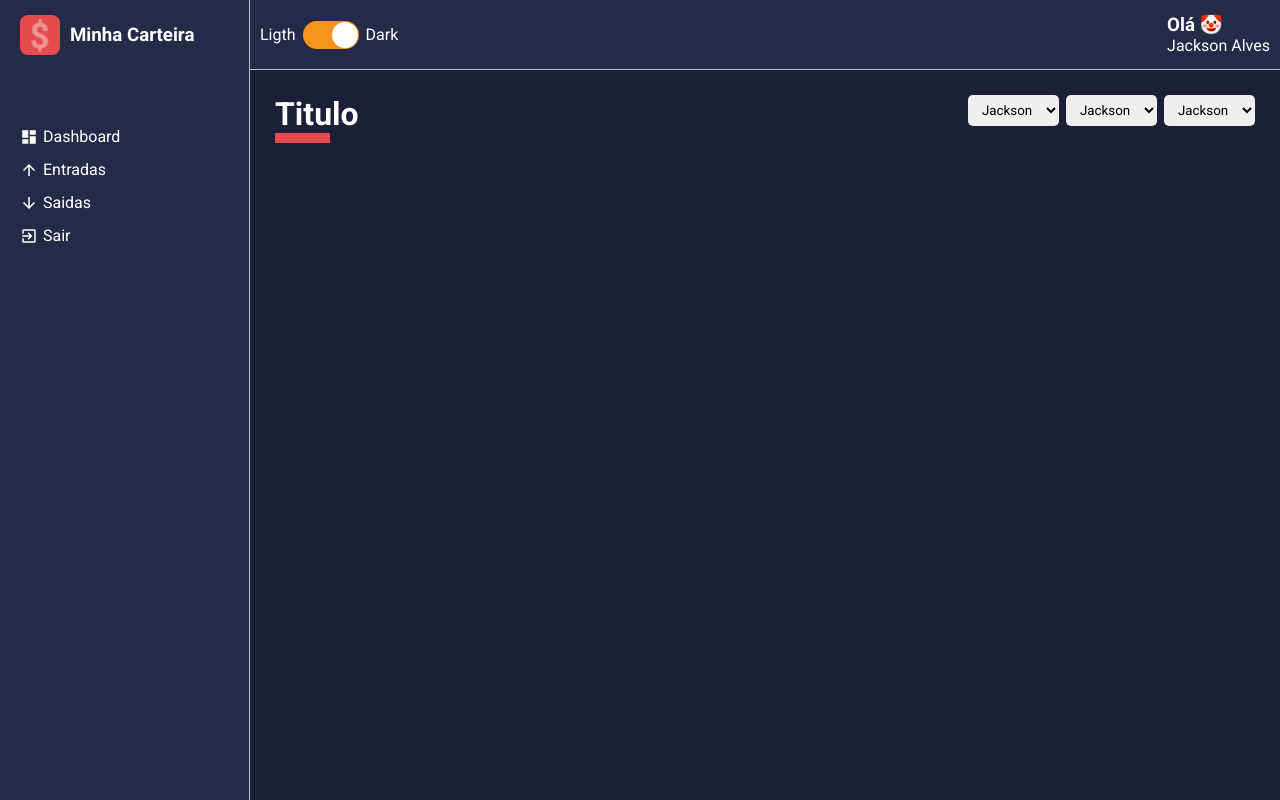
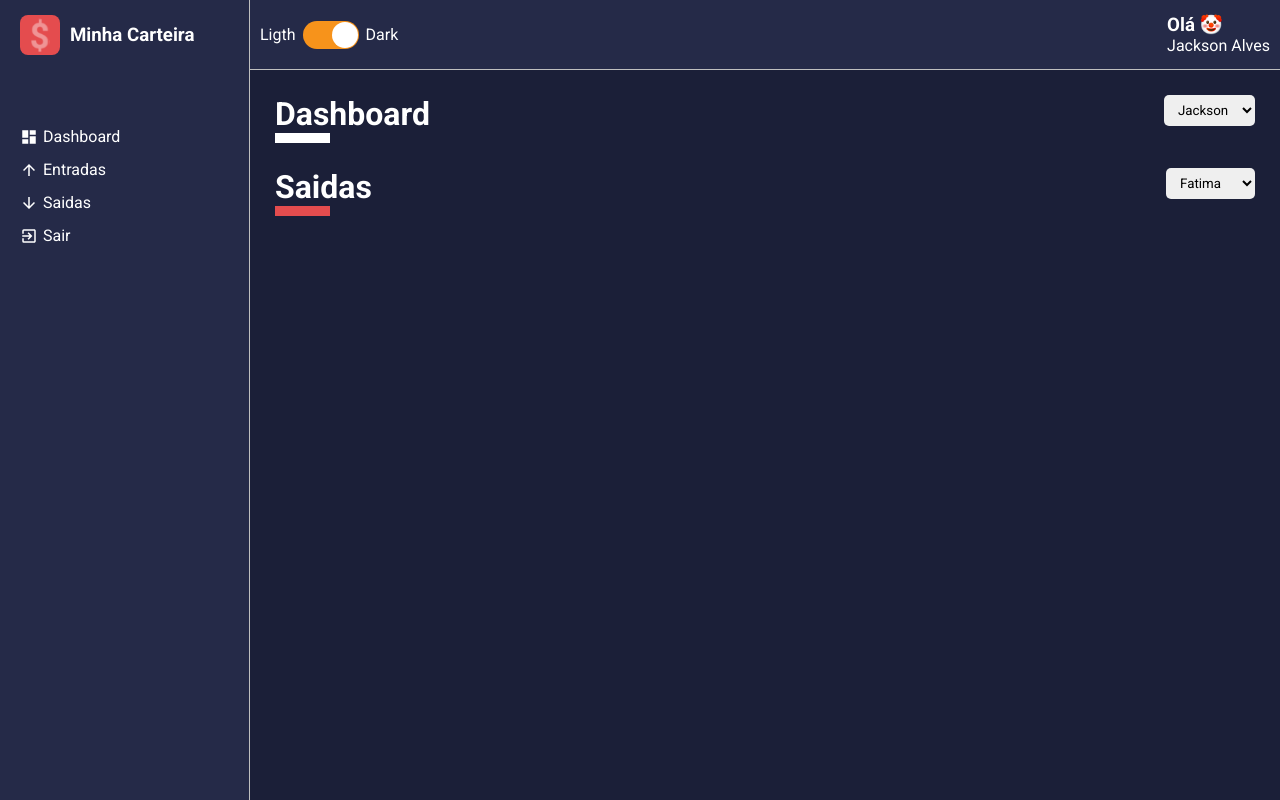
Before and after one commit to jf-alves/meus-gastos, a React (Create React App) app: page /dashboard in a window 1280 px wide. Built offline with nearby package versions, Linux system fonts and the light colour scheme.

Commit message:
create list

```diff
--- a/src/App.tsx
+++ b/src/App.tsx
@@ -3,6 +3,7 @@ import {ThemeProvider} from 'styled-components'
 import GlobalStyles from "./styles/GlobalStyles";
 import Layout from "./components/Layout";
 import Dashboard from "./pages/DashBoard";
+import List from "./pages/List";
 
 import dark from "./styles/themes/dark";
 //import light from "./styles/themes/light";
@@ -13,6 +14,7 @@ const App: React.FC = () => {
             <GlobalStyles/>
             <Layout>
                 <Dashboard />
+                <List />
             </Layout>
         </ThemeProvider>
     );
--- a/src/components/ContentHeader/index.tsx
+++ b/src/components/ContentHeader/index.tsx
@@ -1,25 +1,24 @@
 import React from "react";
 
 import { Container, TitleContainer, Controllers } from './style';
-import SelectInput from "../../components/SelectInput";
 
-const ContentHeader: React.FC = () => {
+interface IContentHeaderProps {
+    title: string;
+    lineColor: string;
+    children: React.ReactNode;
+}
 
-    const options = [
-        {value: 'Jackson', label: 'Jackson'},
-        {value: 'Debora', label: 'Debora'},
-        {value: 'Pedro', labe: 'Pedro'}
-    ]
+const ContentHeader: React.FC<IContentHeaderProps> = ({
+    title, lineColor, children
+}) => {
 
     return (
-        <Container>
-            <TitleContainer>
-                <h1>Titulo</h1>
+        <Container >
+            <TitleContainer lineColor={lineColor}>
+                <h1>{title}</h1>
             </TitleContainer>
             <Controllers>
-                <SelectInput options={options}/>
-                <SelectInput options={options}/>
-                <SelectInput options={options}/>
+                {children}
             </Controllers>
         </Container>
     );
--- a/src/components/ContentHeader/style.ts
+++ b/src/components/ContentHeader/style.ts
@@ -1,4 +1,8 @@
 import styled from "styled-components";
+
+interface ITitleContainerProps {
+    lineColor: string;
+}
 
 export const Container = styled.div`
     width:  100%;
@@ -9,7 +13,7 @@ export const Container = styled.div`
     margin-bottom: 25px;
 `;
 
-export const TitleContainer = styled.div`
+export const TitleContainer = styled.div<ITitleContainerProps>`
     > h1 {
         color: ${props => props.theme.colors.white};
 
@@ -17,7 +21,7 @@ export const TitleContainer = styled.div`
             content:'';
             display: block;
             width: 55px;
-            border-bottom: 10px solid ${props => props.theme.colors.warning};
+            border-bottom: 10px solid ${props => props.lineColor};
         }
     }
 `;
--- a/src/components/SelectInput/index.tsx
+++ b/src/components/SelectInput/index.tsx
@@ -1,4 +1,5 @@
 import React from "react";
+
 import { Container } from "./styles";
 
 interface ISelectInputProps {
@@ -6,6 +7,7 @@ interface ISelectInputProps {
         value: string | number;
         label: string | number;
     }[],
+
 }
 
 const SelectInput: React.FC<ISelectInputProps> = ( {options} ) => {
@@ -22,5 +24,3 @@ const SelectInput: React.FC<ISelectInputProps> = ( {options} ) => {
     );
 }
 export default SelectInput;
-
-//cheguei aqui com ../
--- a/src/pages/DashBoard/index.tsx
+++ b/src/pages/DashBoard/index.tsx
@@ -1,12 +1,22 @@
 import React from 'react';
 import ContentHeader from '../../components/ContentHeader';
-
-import { Container } from "./styles";
+import SelectInput from '../../components/SelectInput';
+import { Container } from './styles';
 
 const Dashboard: React.FC = () => {
+
+    const options = [
+        {value: 'Jackson', label: 'Jackson'},
+        {value: 'Debora', label: 'Debora'},
+        {value: 'Pedro', label: 'Pedro'}
+    ]
+
     return(
         <Container>
-            <ContentHeader/>
+            <ContentHeader title="Dashboard" lineColor="#FFFF">
+                <SelectInput options={options}/>
+            </ContentHeader>
+
         </Container>
     );
 }
--- a/src/pages/List/index.tsx
+++ b/src/pages/List/index.tsx
@@ -1,8 +1,25 @@
 import React from 'react';
 
+import ContentHeader from '../../components/ContentHeader';
+import SelectInput from '../../components/SelectInput';
+import { Container } from './style';
+
+
+
 const List: React.FC = () => {
+
+    const options = [
+        {value: 'Fatima', label: 'Fatima'},
+        {value: 'Jurandir', label: 'Jurandir'},
+        {value: 'Kaylane', label: 'Kaylane'}
+    ];
+
     return(
-        <h1>List</h1>
+        <Container>
+            <ContentHeader title="Saidas" lineColor="#E44C4E">
+                <SelectInput options={options}/>
+            </ContentHeader>
+        </Container>
     );
 }
 
--- /dev/null
+++ b/src/pages/List/style.ts
@@ -0,0 +1,3 @@
+import styled from "styled-components";
+
+export const Container = styled.div``;
```
